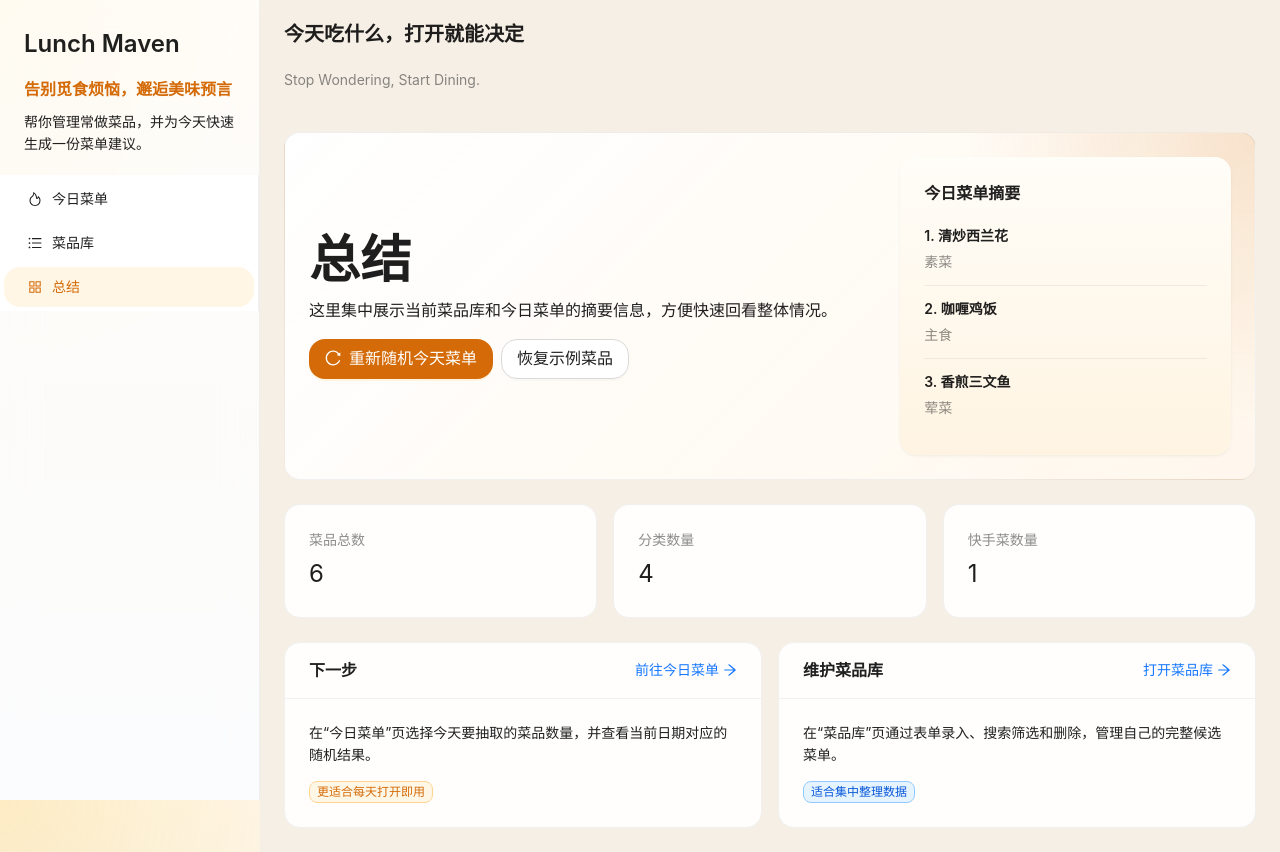
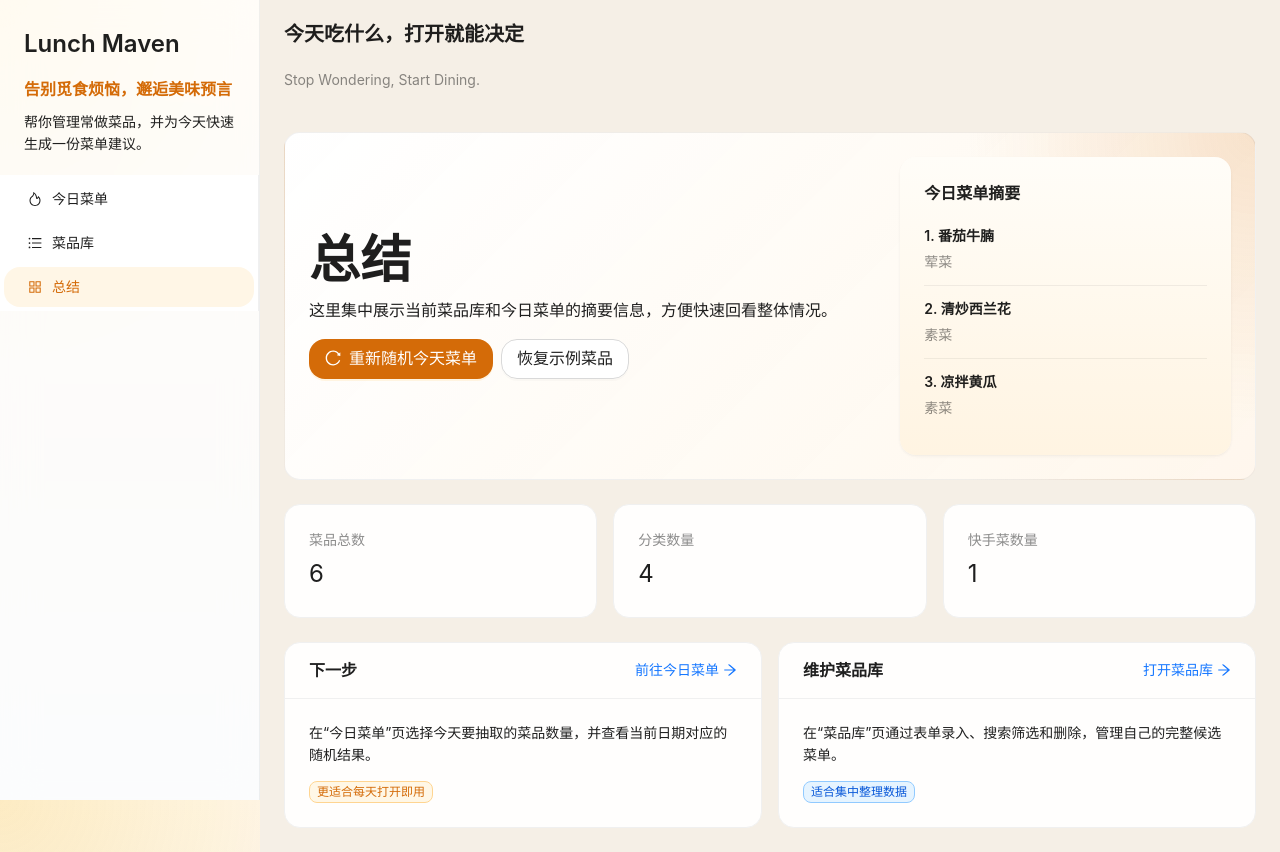
Before and after one commit to Cdream-l/LunchMaven, a React (Vite) app: page /summary in a window 1280 px wide. Built offline with nearby package versions, Linux system fonts and the light colour scheme.

Commit message:
docs: 补充全部算法模块核心注释

```diff
--- a/src/context/LunchContext.jsx
+++ b/src/context/LunchContext.jsx
@@ -1,7 +1,8 @@
 import { createContext, useContext, useEffect, useMemo, useState } from 'react'
 import { defaultDishes } from '../data/defaultDishes'
 import { normalizeHistoricalDish } from '../shared/algorithms/dishProfile'
-import { normalizeTags, pickRandomItems, todayKey } from '../shared/algorithms/menu'
+import { normalizeTags, todayKey } from '../shared/algorithms/menu'
+import { generateBalancedMenu } from '../shared/algorithms/menuPlanner'
 import { loadLunchState, saveDailyMenu, saveDishes, saveMenuCount } from '../shared/storage/lunchDb'
 
 const LunchContext = createContext(null)
@@ -11,7 +12,7 @@ export function LunchProvider({ children }) {
   const [menuCount, setMenuCount] = useState(3)
   const [dailyMenu, setDailyMenu] = useState({
     date: todayKey(),
-    items: pickRandomItems(defaultDishes, 3),
+    items: generateBalancedMenu(defaultDishes, 3),
   })
   const [isReady, setIsReady] = useState(false)
 
@@ -23,7 +24,7 @@ export function LunchProvider({ children }) {
         dishes: defaultDishes,
         dailyMenu: {
           date: todayKey(),
-          items: pickRandomItems(defaultDishes, 3),
+          items: generateBalancedMenu(defaultDishes, 3),
         },
         menuCount: 3,
       }
@@ -40,7 +41,7 @@ export function LunchProvider({ children }) {
         if (nextDailyMenu.date !== todayKey()) {
           nextDailyMenu = {
             date: todayKey(),
-            items: pickRandomItems(nextDishes, nextMenuCount),
+            items: generateBalancedMenu(nextDishes, nextMenuCount),
           }
         }
 
@@ -80,7 +81,7 @@ export function LunchProvider({ children }) {
     if (dailyMenu.date !== todayKey()) {
       setDailyMenu({
         date: todayKey(),
-        items: pickRandomItems(dishes, menuCount),
+        items: generateBalancedMenu(dishes, menuCount),
       })
       return
     }
@@ -88,7 +89,7 @@ export function LunchProvider({ children }) {
     if (!dailyMenu.items.length && dishes.length) {
       setDailyMenu({
         date: todayKey(),
-        items: pickRandomItems(dishes, menuCount),
+        items: generateBalancedMenu(dishes, menuCount),
       })
     }
   }, [dailyMenu.date, dailyMenu.items.length, dishes, isReady, menuCount])
@@ -157,7 +158,7 @@ export function LunchProvider({ children }) {
 
     setDailyMenu({
       date: todayKey(),
-      items: pickRandomItems(dishes, menuCount),
+      items: generateBalancedMenu(dishes, menuCount),
     })
   }
 
@@ -165,7 +166,7 @@ export function LunchProvider({ children }) {
     setDishes(defaultDishes)
     setDailyMenu({
       date: todayKey(),
-      items: pickRandomItems(defaultDishes, menuCount),
+      items: generateBalancedMenu(defaultDishes, menuCount),
     })
   }
 
@@ -175,7 +176,7 @@ export function LunchProvider({ children }) {
     setDishes(normalizedDishes)
     setDailyMenu({
       date: todayKey(),
-      items: pickRandomItems(normalizedDishes, menuCount),
+      items: generateBalancedMenu(normalizedDishes, menuCount),
     })
   }
 
--- a/src/shared/algorithms/menu.js
+++ b/src/shared/algorithms/menu.js
@@ -1,7 +1,9 @@
+// 统一“当天”标识，确保菜单按自然日复用。
 export function todayKey() {
   return new Date().toLocaleDateString('zh-CN')
 }
 
+// Fisher-Yates 洗牌后截断，用于无约束场景的随机抽样。
 export function pickRandomItems(list, count) {
   const copy = [...list]
 
@@ -13,6 +15,7 @@ export function pickRandomItems(list, count) {
   return copy.slice(0, Math.min(count, copy.length))
 }
 
+// 支持中英文逗号和空白分隔，输出干净标签数组。
 export function normalizeTags(text) {
   return text
     .split(/[，,\s]+/)
--- /dev/null
+++ b/src/shared/algorithms/menuPlanner.js
@@ -0,0 +1,102 @@
+import { pickRandomItems } from './menu'
+
+const DEFAULT_TARGET_CALORIES_PER_DISH = 320
+
+// 兜底热量：当菜品热量缺失或异常时，用统一值参与热量排序。
+function toSafeCalories(value) {
+  const calories = Number(value)
+  return Number.isFinite(calories) && calories > 0 ? calories : DEFAULT_TARGET_CALORIES_PER_DISH
+}
+
+function getCategoryPool(dishes, category) {
+  return dishes.filter((dish) => dish.category === category)
+}
+
+function getTemperaturePool(dishes, servingTemperature) {
+  return dishes.filter((dish) => dish.servingTemperature === servingTemperature)
+}
+
+function takeOne(pool, selectedIds) {
+  const candidates = pool.filter((dish) => !selectedIds.has(dish.id))
+
+  if (!candidates.length) {
+    return null
+  }
+
+  return candidates[Math.floor(Math.random() * candidates.length)]
+}
+
+function sortByCaloriesGap(dishes, targetAverage) {
+  return [...dishes].sort((left, right) => {
+    const leftGap = Math.abs(toSafeCalories(left.calories) - targetAverage)
+    const rightGap = Math.abs(toSafeCalories(right.calories) - targetAverage)
+    return leftGap - rightGap
+  })
+}
+
+export function generateBalancedMenu(dishes, count, options = {}) {
+  if (!Array.isArray(dishes) || !dishes.length) {
+    return []
+  }
+
+  // 规范入参：至少选 1 道，且不超过可用菜品总数。
+  const safeCount = Math.max(1, Math.min(Number(count) || 1, dishes.length))
+  const targetAverageCalories = Math.max(120, Number(options.targetAverageCalories) || DEFAULT_TARGET_CALORIES_PER_DISH)
+  const selected = []
+  const selectedIds = new Set()
+  const meatPool = getCategoryPool(dishes, '荤菜')
+  const vegPool = getCategoryPool(dishes, '素菜')
+  const coldPool = getTemperaturePool(dishes, '冷菜')
+  const hotPool = getTemperaturePool(dishes, '热菜')
+
+  const mustHavePools = []
+
+  if (meatPool.length && vegPool.length && safeCount >= 2) {
+    mustHavePools.push(meatPool, vegPool)
+  }
+
+  if (coldPool.length && hotPool.length && safeCount >= 2) {
+    mustHavePools.push(coldPool, hotPool)
+  }
+
+  // 第一阶段：优先满足“结构平衡”（荤素/冷热）。
+  mustHavePools.forEach((pool) => {
+    if (selected.length >= safeCount) {
+      return
+    }
+
+    const picked = takeOne(pool, selectedIds)
+    if (!picked) {
+      return
+    }
+
+    selected.push(picked)
+    selectedIds.add(picked.id)
+  })
+
+  if (selected.length >= safeCount) {
+    return selected.slice(0, safeCount)
+  }
+
+  // 第二阶段：按目标热量接近程度补齐，控制整体热量波动。
+  const remaining = dishes.filter((dish) => !selectedIds.has(dish.id))
+  const byCalories = sortByCaloriesGap(remaining, targetAverageCalories)
+
+  byCalories.forEach((dish) => {
+    if (selected.length < safeCount) {
+      selected.push(dish)
+      selectedIds.add(dish.id)
+    }
+  })
+
+  if (selected.length < safeCount) {
+    // 第三阶段兜底：在极端数据下仍保证返回固定数量菜品。
+    const fallback = pickRandomItems(
+      dishes.filter((dish) => !selectedIds.has(dish.id)),
+      safeCount - selected.length,
+    )
+    selected.push(...fallback)
+  }
+
+  return selected
+}
```
Also changed, not shown: src/shared/algorithms/dishProfile.js (+7 -0 lines).
